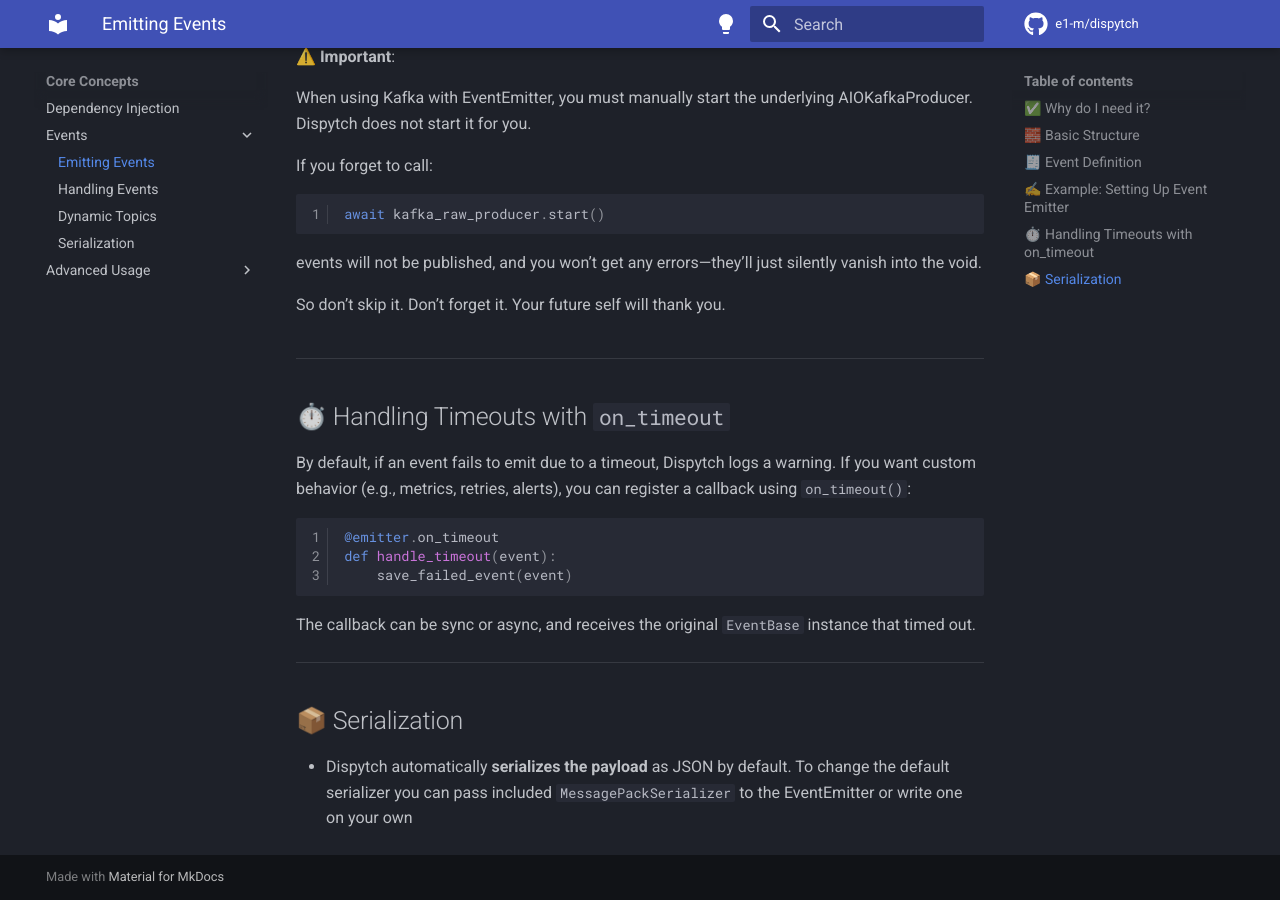
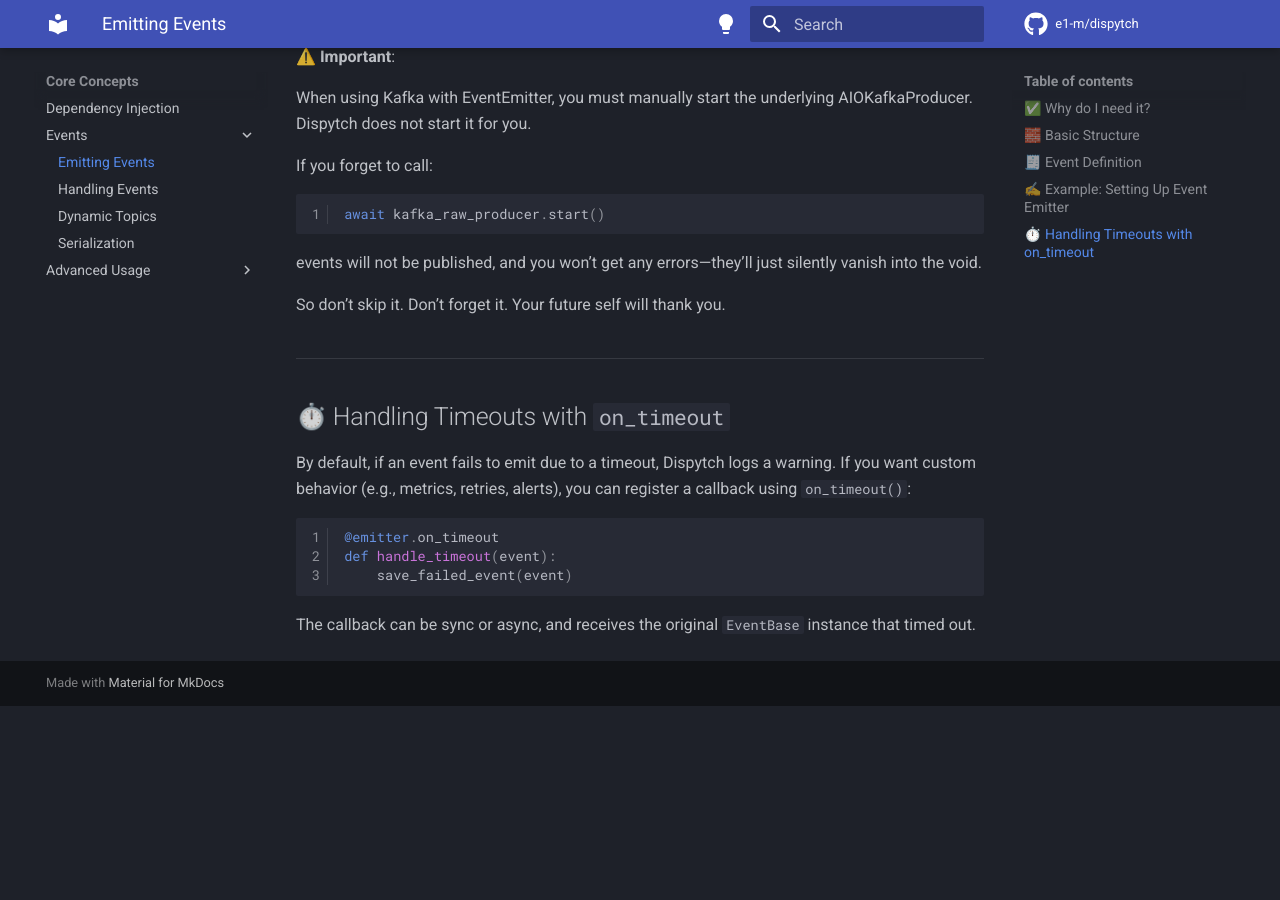
Before and after one commit to e1-m/dispytch, an MkDocs documentation site: the page built from docs/docs/concepts/emitter.md, in a window 1280 px wide and 900 px high, scrolled down 2261 px. Built offline with MkDocs 1.6.1 and Material for MkDocs 9.7.7, drawn with Linux system fonts in a browser that asks for light colours; comment, search, counter and statistics services are not loaded; the version menu is left out; after the commit the page ends 2967 px from its top, so only the background shows below that.

Commit message:
:memo: docs: update emitter documentation

````diff
--- a/docs/docs/concepts/emitter.md
+++ b/docs/docs/concepts/emitter.md
@@ -201,7 +201,7 @@
 
 class SystemAlert(EventBase):
     __route__ = RedisEventRoute(
-      channel="system.alerts"
+        channel="system.alerts"
     )
 
     level: str
@@ -243,10 +243,3 @@
 ```
 
 The callback can be sync or async, and receives the original `EventBase` instance that timed out.
-
----
-
-## 📦 Serialization
-
-* Dispytch automatically **serializes the payload** as JSON by default. To change the default serializer you can
-  pass included `MessagePackSerializer` to the EventEmitter or write one on your own
````
